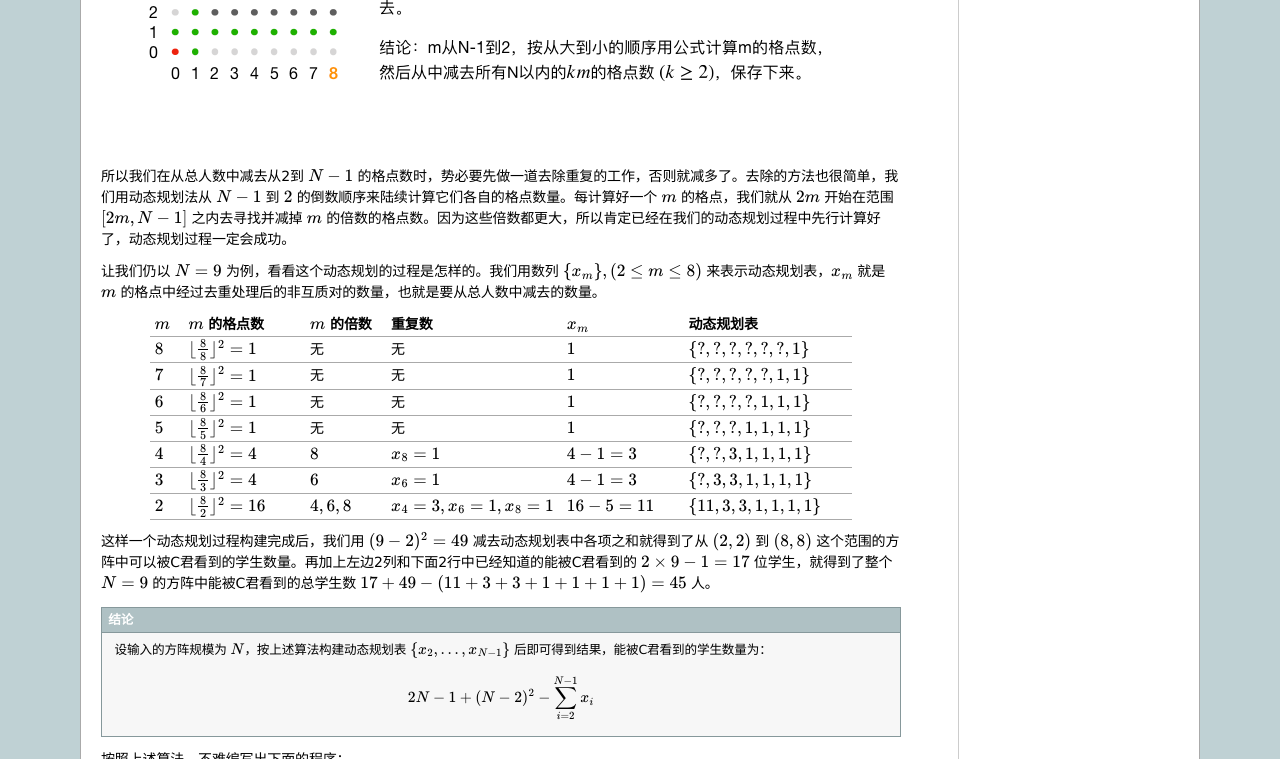
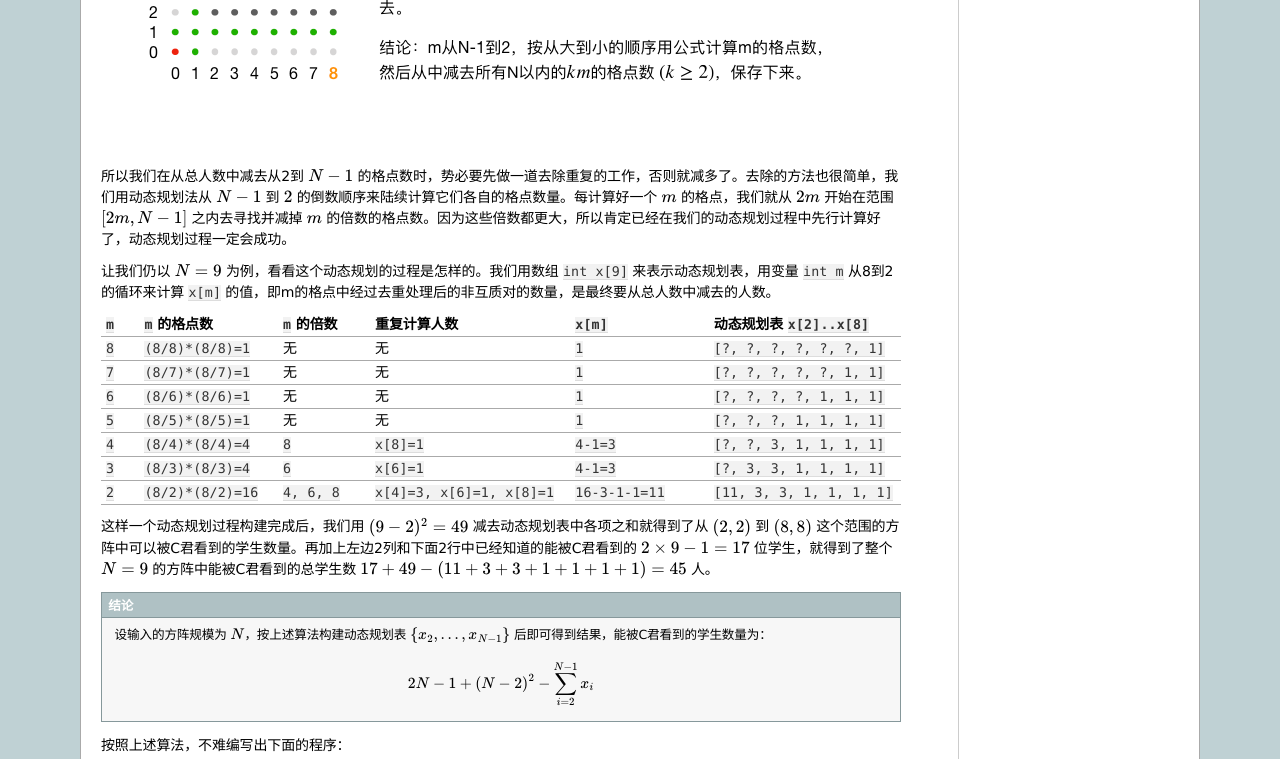
Before and after one commit to majorli/algo_guide, a Sphinx documentation site: the page built from source/ch07/701_p2158.rst, in a window 1280 px wide and 900 px high, scrolled down 3596 px, cut to the strip 0-759 px from the top of the window. Built offline with Sphinx 7.4.7, drawn with Linux system fonts in a browser that asks for light colours; formulas are drawn with MathJax 3.

Commit message:
20191214_1432

```diff
--- a/source/ch07/701_p2158.rst
+++ b/source/ch07/701_p2158.rst
@@ -90,19 +90,19 @@
 
 所以我们在从总人数中减去从2到 :math:`N-1` 的格点数时，势必要先做一道去除重复的工作，否则就减多了。去除的方法也很简单，我们用动态规划法从 :math:`N-1` 到 :math:`2` 的倒数顺序来陆续计算它们各自的格点数量。每计算好一个 :math:`m` 的格点，我们就从 :math:`2m` 开始在范围 :math:`[2m, N-1]` 之内去寻找并减掉 :math:`m` 的倍数的格点数。因为这些倍数都更大，所以肯定已经在我们的动态规划过程中先行计算好了，动态规划过程一定会成功。
 
-让我们仍以 :math:`N=9` 为例，看看这个动态规划的过程是怎样的。我们用数列 :math:`\{x_m\},(2\le m \le 8)` 来表示动态规划表，:math:`x_m` 就是 :math:`m` 的格点中经过去重处理后的非互质对的数量，也就是要从总人数中减去的数量。
+让我们仍以 :math:`N=9` 为例，看看这个动态规划的过程是怎样的。我们用数组 ``int x[9]`` 来表示动态规划表，用变量 ``int m`` 从8到2的循环来计算 ``x[m]`` 的值，即m的格点中经过去重处理后的非互质对的数量，是最终要从总人数中减去的人数。
 
 .. csv-table::
-   :header: ":math:`m`", ":math:`m` 的格点数", ":math:`m` 的倍数", "重复数", ":math:`x_m`", "动态规划表"
+   :header: "``m``", "``m`` 的格点数", "``m`` 的倍数", "重复计算人数", "``x[m]``", "动态规划表 ``x[2]..x[8]``"
    :widths: 5, 18, 12, 26, 18, 25
 
-   ":math:`8`", ":math:`\lfloor{8\over8}\rfloor^2=1`", "无", "无", ":math:`1`", ":math:`\{?, ?, ?, ?, ?, ?, 1\}`"
-   ":math:`7`", ":math:`\lfloor{8\over7}\rfloor^2=1`", "无", "无", ":math:`1`", ":math:`\{?, ?, ?, ?, ?, 1, 1\}`"
-   ":math:`6`", ":math:`\lfloor{8\over6}\rfloor^2=1`", "无", "无", ":math:`1`", ":math:`\{?, ?, ?, ?, 1, 1, 1\}`"
-   ":math:`5`", ":math:`\lfloor{8\over5}\rfloor^2=1`", "无", "无", ":math:`1`", ":math:`\{?, ?, ?, 1, 1, 1, 1\}`"
-   ":math:`4`", ":math:`\lfloor{8\over4}\rfloor^2=4`", ":math:`8`", ":math:`x_8=1`", ":math:`4-1=3`", ":math:`\{?, ?, 3, 1, 1, 1, 1\}`"
-   ":math:`3`", ":math:`\lfloor{8\over3}\rfloor^2=4`", ":math:`6`", ":math:`x_6=1`", ":math:`4-1=3`", ":math:`\{?, 3, 3, 1, 1, 1, 1\}`"
-   ":math:`2`", ":math:`\lfloor{8\over2}\rfloor^2=16`", ":math:`4,6,8`", ":math:`x_4=3,x_6=1,x_8=1`", ":math:`16-5=11`", ":math:`\{11, 3, 3, 1, 1, 1, 1\}`"
+   "``8``", "``(8/8)*(8/8)=1``", "无", "无", "``1``", "``[?, ?, ?, ?, ?, ?, 1]``"
+   "``7``", "``(8/7)*(8/7)=1``", "无", "无", "``1``", "``[?, ?, ?, ?, ?, 1, 1]``"
+   "``6``", "``(8/6)*(8/6)=1``", "无", "无", "``1``", "``[?, ?, ?, ?, 1, 1, 1]``"
+   "``5``", "``(8/5)*(8/5)=1``", "无", "无", "``1``", "``[?, ?, ?, 1, 1, 1, 1]``"
+   "``4``", "``(8/4)*(8/4)=4``", "``8``", "``x[8]=1``", "``4-1=3``", "``[?, ?, 3, 1, 1, 1, 1]``"
+   "``3``", "``(8/3)*(8/3)=4``", "``6``", "``x[6]=1``", "``4-1=3``", "``[?, 3, 3, 1, 1, 1, 1]``"
+   "``2``", "``(8/2)*(8/2)=16``", "``4, 6, 8``", "``x[4]=3, x[6]=1, x[8]=1``", "``16-3-1-1=11``", "``[11, 3, 3, 1, 1, 1, 1]``"
 
 这样一个动态规划过程构建完成后，我们用 :math:`(9-2)^2=49` 减去动态规划表中各项之和就得到了从 :math:`(2,2)` 到 :math:`(8,8)` 这个范围的方阵中可以被C君看到的学生数量。再加上左边2列和下面2行中已经知道的能被C君看到的 :math:`2\times 9-1=17` 位学生，就得到了整个 :math:`N=9` 的方阵中能被C君看到的总学生数 :math:`17+49-(11+3+3+1+1+1+1)=45` 人。
 
```
